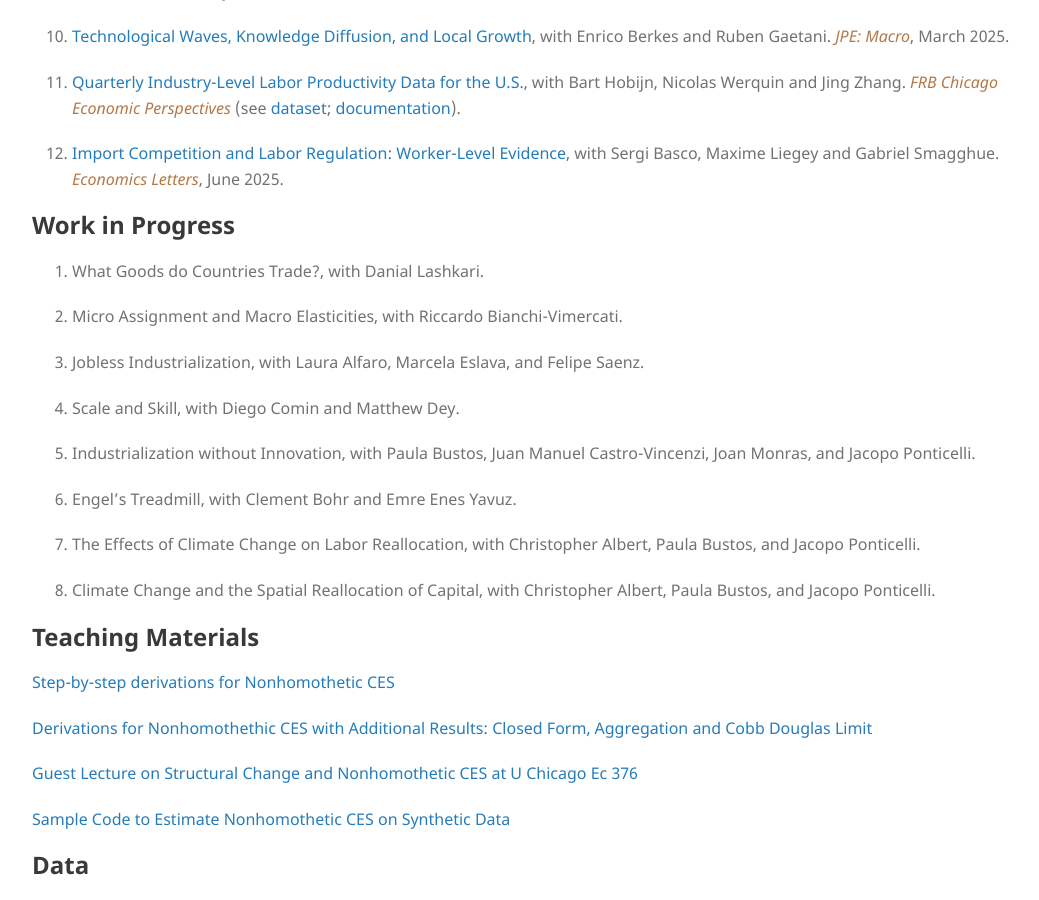
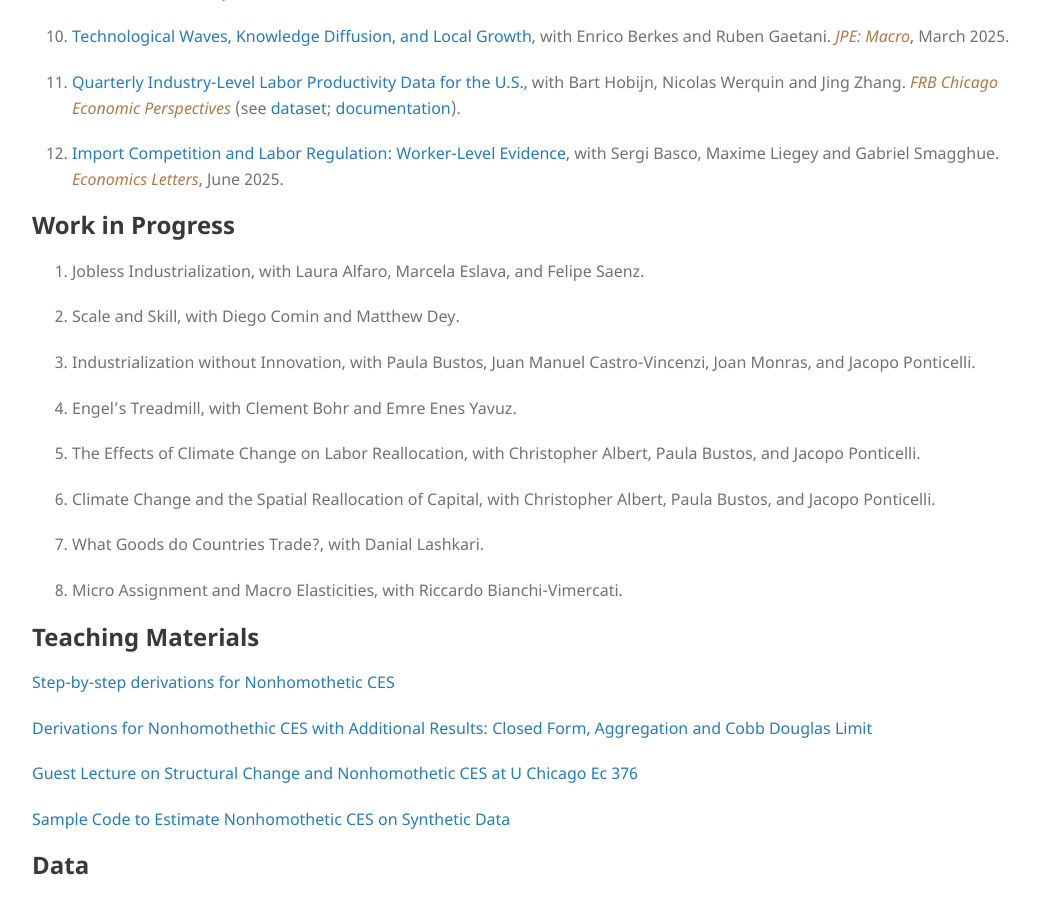
Before and after one commit to mestieri/mestieri.github.io, a Jekyll site: the page built from index.md, in a window 1280 px wide and 900 px high, scrolled down 2012 px. Shown: the whole window, without its empty margins (96-1135 px from the left). Built offline with Jekyll 4.4.1, drawn with Linux system fonts in a browser that asks for light colours.

Commit message:
Update work in progress section with new topics

```diff
--- a/index.md
+++ b/index.md
@@ -164,21 +164,21 @@ for Nonhomothetic CES Preferences](https://www.dropbox.com/scl/fi/obu49nw8d74wye
 
 ## Work in Progress
 
-1. What Goods do Countries Trade?, with Danial Lashkari.
+1. Jobless Industrialization, with Laura Alfaro, Marcela Eslava, and Felipe Saenz.
 
-2. Micro Assignment and Macro Elasticities, with Riccardo Bianchi-Vimercati.
+2. Scale and Skill, with Diego Comin and Matthew Dey.
 
-3. Jobless Industrialization, with Laura Alfaro, Marcela Eslava, and Felipe Saenz.
+3. Industrialization without Innovation, with Paula Bustos, Juan Manuel Castro-Vincenzi, Joan Monras, and Jacopo Ponticelli.
 
-4. Scale and Skill, with Diego Comin and Matthew Dey.
+4. Engel's Treadmill, with Clement Bohr and Emre Enes Yavuz.
 
-5. Industrialization without Innovation, with Paula Bustos, Juan Manuel Castro-Vincenzi, Joan Monras, and Jacopo Ponticelli.
+5. The Effects of Climate Change on Labor Reallocation, with Christopher Albert, Paula Bustos, and Jacopo Ponticelli.
 
-6. Engel's Treadmill, with Clement Bohr and Emre Enes Yavuz.
+6. Climate Change and the Spatial Reallocation of Capital, with Christopher Albert, Paula Bustos, and Jacopo Ponticelli.
 
-7. The Effects of Climate Change on Labor Reallocation, with Christopher Albert, Paula Bustos, and Jacopo Ponticelli.
+7. What Goods do Countries Trade?, with Danial Lashkari.
 
-8. Climate Change and the Spatial Reallocation of Capital, with Christopher Albert, Paula Bustos, and Jacopo Ponticelli.
+8. Micro Assignment and Macro Elasticities, with Riccardo Bianchi-Vimercati.
 
 
 
```
